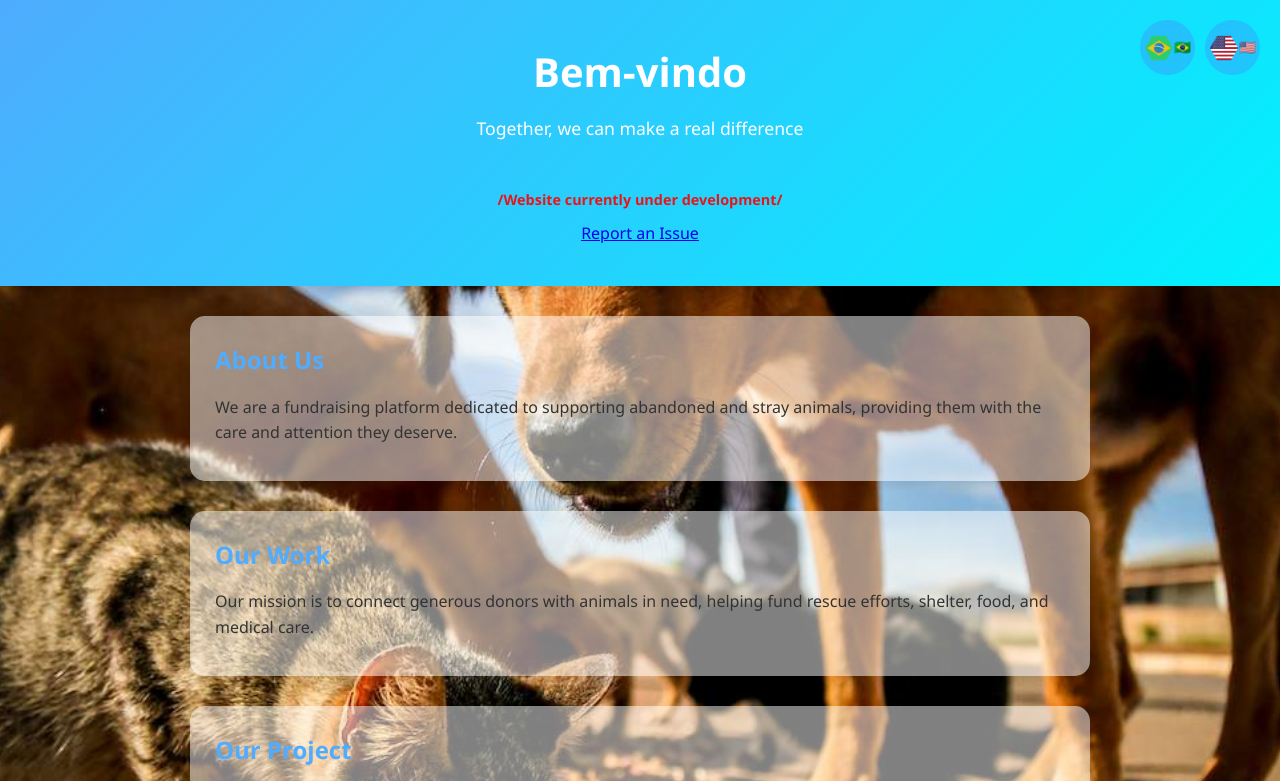
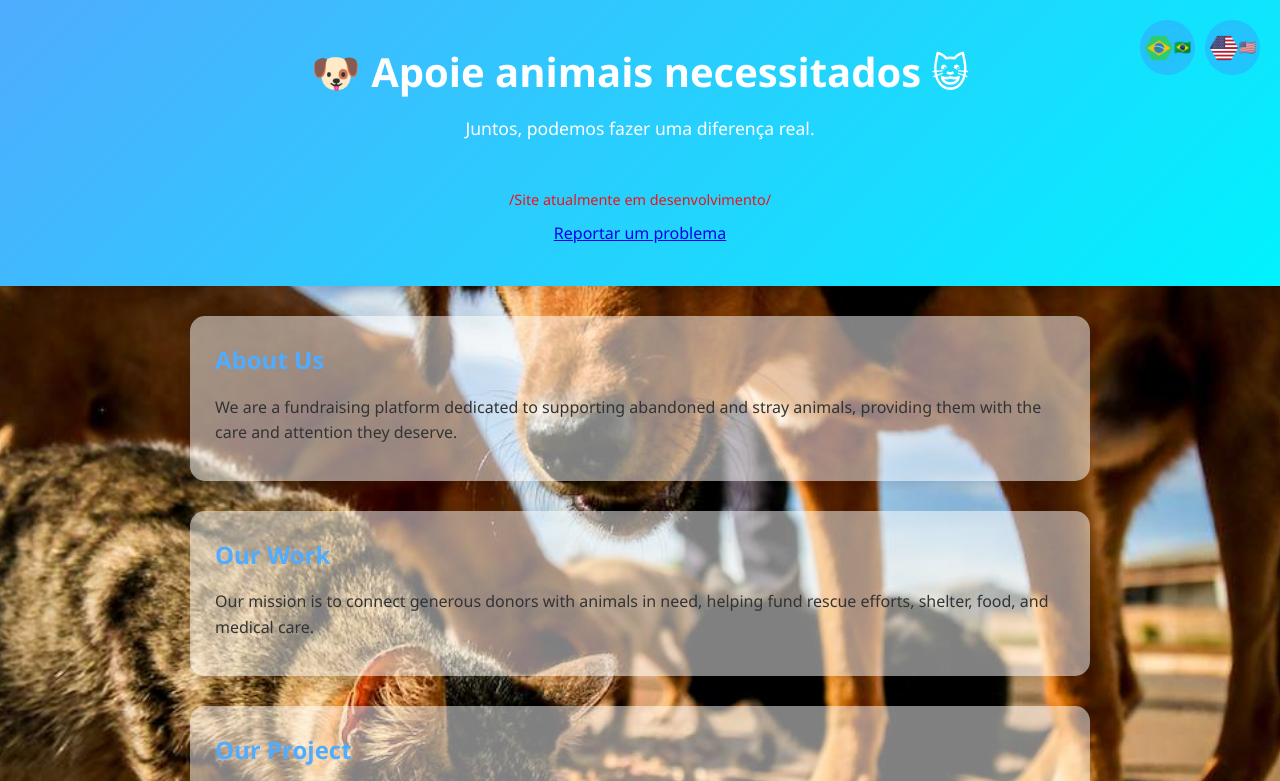
Before and after one commit to Jeffin2/Site-Arrecadacao-para-Animais-em-Situacao-de-Rua, a plain HTML site: page index.html in a window 1280 px wide. Both pictures are taken after a click on the button "🇧🇷". Shown: the top 781 px of the page. Drawn offline with Linux system fonts and the light colour scheme.

Commit message:
traduzindo 1

```diff
--- a/index.html
+++ b/index.html
@@ -12,8 +12,8 @@
         <h1 data-key="titulo">🐶 Support Animals in Need 😺</h1>
         <p data-key="subtitulo">Together, we can make a real difference</p>
         <br>
-        <p id="fase-programacao" data-key="faseprogramacao"><b>/Website currently under development/</b></p>
-        <a href="contato.html" class="btn" data-key="linkcontato">Report an Issue</a>
+        <p id="fase-programacao" data-key="fase_programacao"><b>/Website currently under development/</b></p>
+        <a href="contato.html" class="btn" data-key="link_contato">Report an Issue</a>
         <div class="language-switch">
             <button onclick="mudarIdioma('pt')" data-key="btn-pt">
                 <img src="images/flag br.png" alt="Português">🇧🇷</button>
--- a/script.js
+++ b/script.js
@@ -2,8 +2,11 @@ const traducoes = {
 
     pt: {
 
-        titulo: "Bem-vindo",
-        descricao: "Ajude nossa campanha de arrecadação.",
+        titulo: "🐶 Apoie animais necessitados 😺",
+        subtitulo: "Juntos, podemos fazer uma diferença real.",
+        fase_programacao: "/Site atualmente em desenvolvimento/",
+        link_contato: "Reportar um problema",
+
         doar: "Doar agora",
         contato: "Entre em contato",
 
@@ -15,10 +18,12 @@ const traducoes = {
 
     },
 
+
     en: {
 
-        titulo: "Welcome",
-        descricao: "Support our fundraising campaign.",
+        titulo: "🐶 Support Animals in Need 😺",
+        subtitulo: "Together, we can make a real difference",
+
         doar: "Donate now",
         contato: "Contact us",
 
@@ -33,18 +38,21 @@ const traducoes = {
 };
 
 
-function mudarIdioma(idioma){
 
-    localStorage.setItem("idioma", idioma);
+function aplicarTraducao(idioma){
+
+    const elementos =
+        document.querySelectorAll("[data-key]");
 
 
-    document
-        .querySelectorAll("[data-key]")
-        .forEach(elemento => {
+    elementos.forEach(elemento => {
 
-            const chave = elemento.dataset.key;
+        const chave =
+            elemento.dataset.key;
+
 
         if(!traducoes[idioma][chave]) return;
+
 
         const texto =
             traducoes[idioma][chave];
@@ -69,17 +77,69 @@ function mudarIdioma(idioma){
 
 
 
-function iniciarIdioma(){
+function mudarIdioma(idioma){
 
-    const idiomaSalvo =
-        localStorage.getItem("idioma") || "pt";
+    localStorage.setItem(
+        "idioma",
+        idioma
+    );
 
-    mudarIdioma(idiomaSalvo);
+
+    const elementos =
+        document.querySelectorAll("[data-key]");
+
+
+    elementos.forEach(elemento => {
+
+        elemento.classList.add(
+            "animando"
+        );
+
+    });
+
+
+    setTimeout(() => {
+
+        aplicarTraducao(
+            idioma
+        );
+
+
+        elementos.forEach(elemento => {
+
+            elemento.classList.remove(
+                "animando"
+            );
+
+        });
+
+    }, 350);
 
 }
 
 
+
+function iniciarIdioma(){
+
+    const idiomaSalvo =
+
+        localStorage.getItem(
+            "idioma"
+        ) || "pt";
+
+
+    aplicarTraducao(
+        idiomaSalvo
+    );
+
+}
+
+
+
 document.addEventListener(
+
     "DOMContentLoaded",
+
     iniciarIdioma
+
 );
--- a/styles.css
+++ b/styles.css
@@ -144,3 +144,13 @@ footer {
     transform: scale(1.1);
 
 }
+
+.animando{
+
+    opacity: 0;
+
+    transform: translateY(10px);
+
+    transition: 0.35s ease;
+
+}
```
Lines whose indentation alone changed are shown as unchanged.
